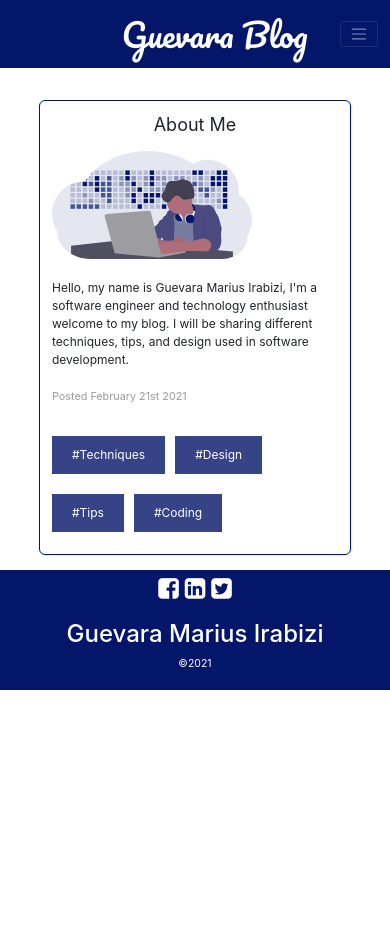
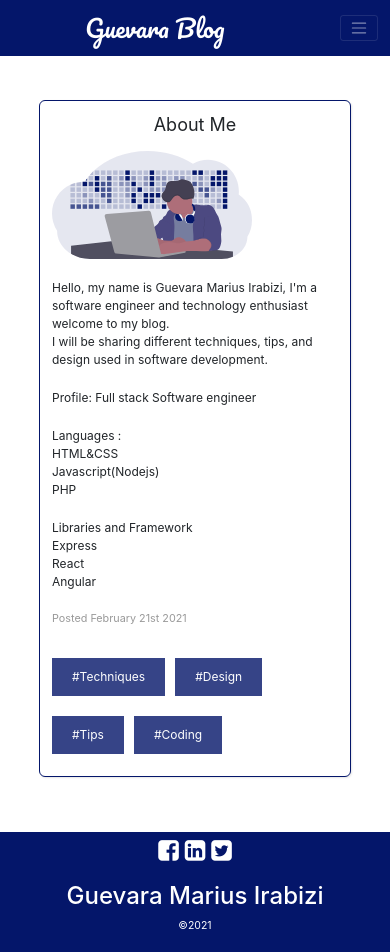
Before and after one commit to GuevaraMarius/MyBrand, a React app: page / in a window 390 px wide. Before the commit the page ends 844 px from the top, so only its background shows below. Built offline with nearby package versions, Linux system fonts and the light colour scheme.

Commit message:
fix: responsiveness

```diff
--- a/src/components/Article.js
+++ b/src/components/Article.js
@@ -16,8 +16,23 @@ export const Article = () => {
 
           <p>
           Hello, my name is Guevara Marius Irabizi, I'm a software engineer and technology enthusiast welcome to my blog.
+          <br/>
            I will be sharing different techniques, tips, and design used in software development.
 
+          </p>
+          <p>
+            Profile: Full stack Software engineer
+          </p>
+
+          <p> Languages : <br/>
+          HTML&CSS<br/>
+          Javascript(Nodejs)<br/>
+          PHP
+          </p>
+          <p> Libraries and Framework <br/>
+          Express<br/>
+          React<br/>
+          Angular
           </p>
           <footer>
             Posted February 21st 2021
--- a/src/components/LandingPage.js
+++ b/src/components/LandingPage.js
@@ -8,7 +8,7 @@ export const LandingPage = () => {
         <div>
         <div><Navigation/></div>
        <div> <Article/></div>
-        <Footer/>
+       <div> <Footer/></div>
         </div>
     )
 }
--- a/src/components/blog/blog.css
+++ b/src/components/blog/blog.css
@@ -6,7 +6,7 @@
         width: 100%;
     }
     .blog-logo{
-        margin-left: 50px;
+        margin-left: 5px;
     }
     header{
         text-align: center;
--- a/src/components/styles/article.css
+++ b/src/components/styles/article.css
@@ -6,7 +6,7 @@
   background: #fff;
   border-radius: 6px;
   box-sizing: border-box;
-  margin-bottom: 10px;
+  margin-bottom: 50px;
   box-shadow: 1px 1px 2px rgba(0, 0, 0, 0.1);
 }
 
--- a/src/index.css
+++ b/src/index.css
@@ -41,8 +41,8 @@
             height: auto;
         }
         .logo{
-            margin-left: 30%;
-            font-size: 32px;
+            margin-left: 20%;
+            font-size: 24px;
         }
         .links{
             font-size: 24px;
```
Also changed, not shown: 5 other files (tests, documents, lock files or other folders).
